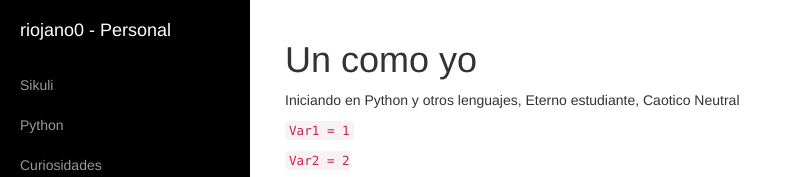
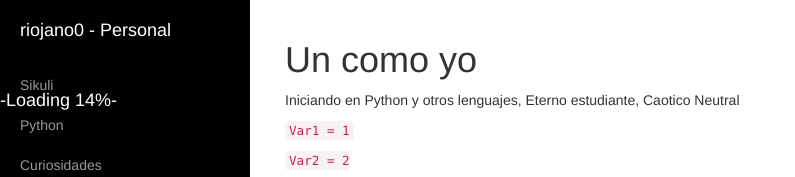
Before and after one commit to riojano0/riojano0.github.com, a plain HTML site: page index.html in a window 1280 px wide. Shown: the top 177 px of the page, without its empty margins (0-795 px from the left). Drawn offline with Linux system fonts and the light colour scheme.

Commit message:
Update index.html

```diff
--- a/index.html
+++ b/index.html
@@ -35,7 +35,8 @@
             <ul class="sidebar-nav">
                 <li class="sidebar-brand">
                     <a href="index.html">
-                        riojano0 - Personal
+                        <p>riojano0 - Personal</p>
+                        -Loading 14%-
                     </a>
                 </li>
 
```
